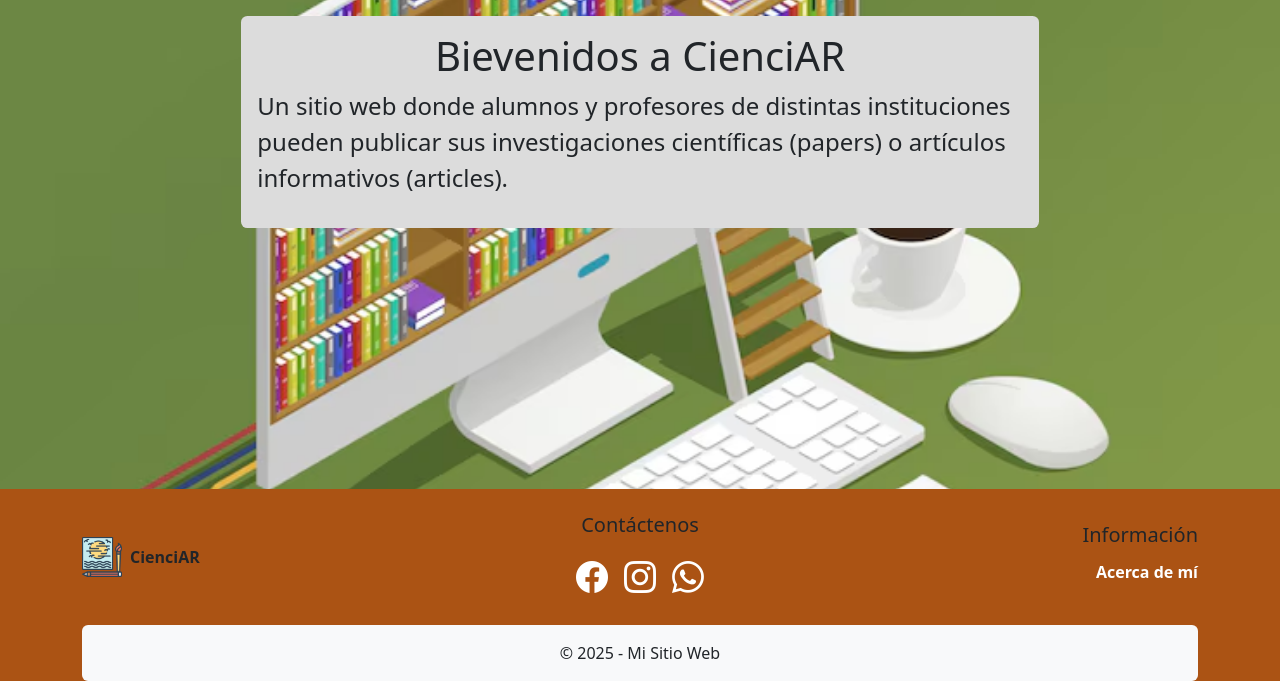
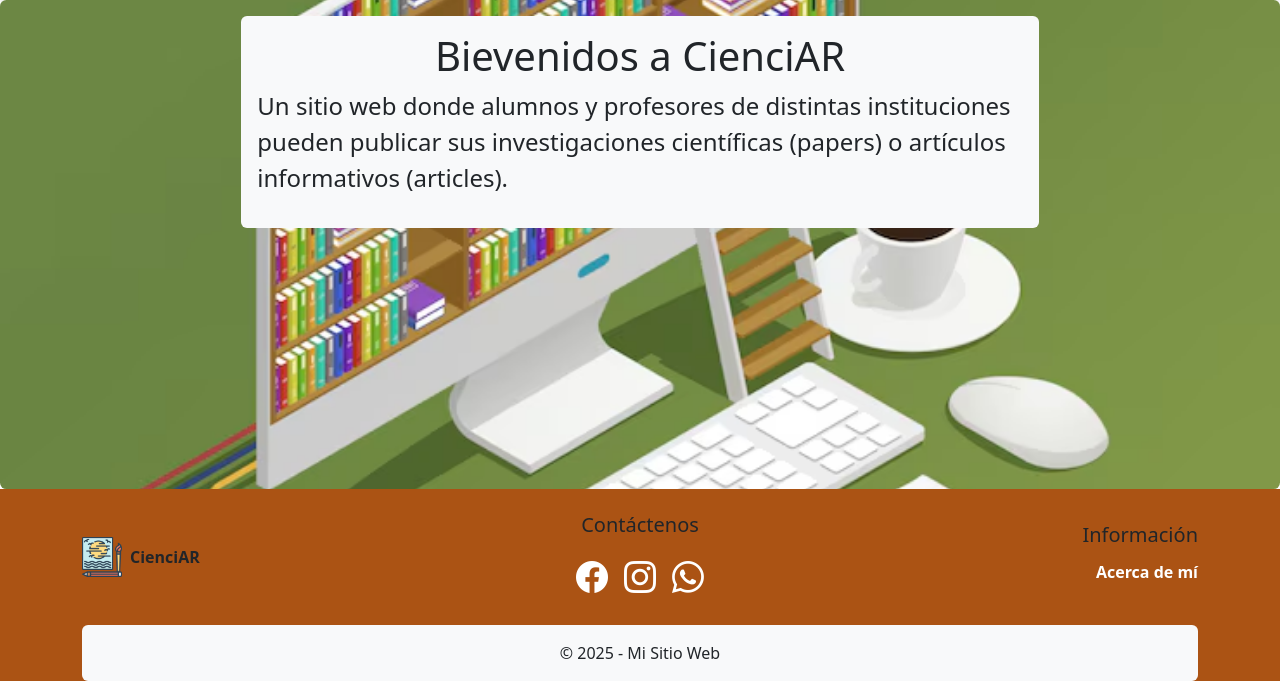
Before and after one commit to enzogitcode/TuEntregaFinal-Gariglio, a Django app: page /app/ in a window 1280 px wide. Shown: the part 119-800 px from the top of the page. Run offline with Django 5.2, Linux system fonts and the light colour scheme.

Commit message:
funciona estilo

```diff
--- a/AppBlog/static/AppBlog/css/style.css
+++ b/AppBlog/static/AppBlog/css/style.css
@@ -14,13 +14,12 @@ header {
 background-color: #f0f8ff;
 }
 main {
-    background-image: url(../imgs/composicion-isometrica-e-learning_1284-21094.avif);
-    background-repeat: no-repeat;
-    background-position: center;
-    background-size:cover;
+  background-repeat: no-repeat;
+  background-position: center;
+  background-size:cover;
 }
 .divHome {
-  background-color: gainsboro;
+  background-image: url(../imgs/composicion-isometrica-e-learning_1284-21094.avif);
   padding: 1em;
   border-radius: .4em;
 }
--- a/AppBlog/templates/AppBlog/base.html
+++ b/AppBlog/templates/AppBlog/base.html
@@ -105,7 +105,7 @@
   </nav>
 </header>
 
-<main data-aos="fade-in" class="container-fluid px-4 py-3 d-flex flex-column align-items-center gap-4">
+<main data-aos="fade-in" class="container-fluid px-4 py-3 d-flex flex-column align-items-center gap-4 {% block main_extra_class %} {% endblock %} " >
   <div class="row w-100">
     <div class="col-12 col-md-10 col-lg-8 mx-auto">
       {% block content %}
--- a/AppBlog/templates/AppBlog/home.html
+++ b/AppBlog/templates/AppBlog/home.html
@@ -1,7 +1,8 @@
 {% extends 'AppBlog/base.html' %}
 {% block title %} Home {% endblock %}
+{% block main_extra_class %} divHome {% endblock %}
 {% block content %}
-<div class="divHome">
+<div class="bg-light p-3 rounded">
     <h1 class="text-center">Bievenidos a CienciAR</h1>
     <p>Un sitio web donde alumnos y profesores de distintas instituciones pueden publicar sus investigaciones científicas (papers) o artículos informativos (articles).</p>
 </div>
```
